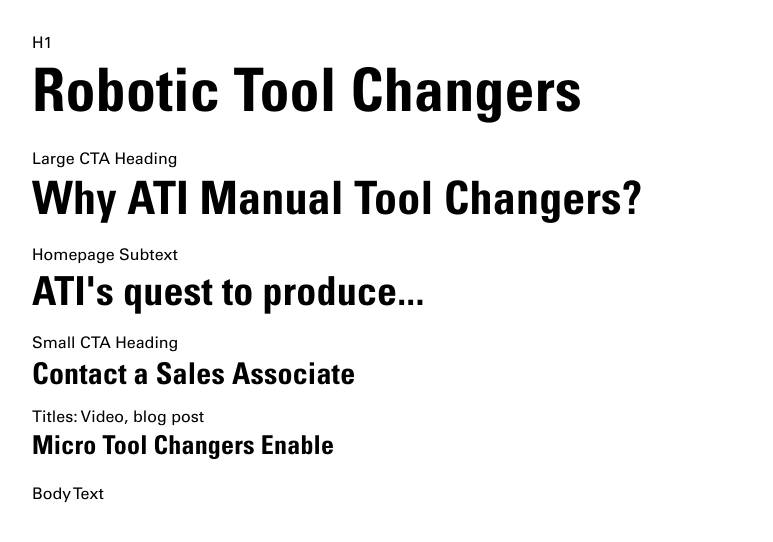
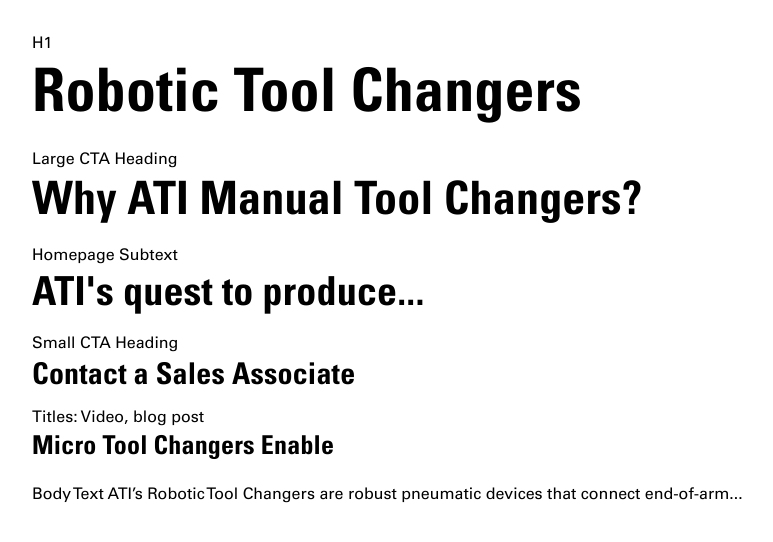
Before and after one commit to bubacz/ati, a website: page index.html in a window 1280 px wide. Shown: the whole page, without its empty margins (0-773 px from the left). Drawn offline with Linux system fonts and the light colour scheme.

Commit message:
Added body text

```diff
--- a/index.html
+++ b/index.html
@@ -45,7 +45,10 @@
                 </li>
             </ul>
 
-            <p>Body Text</p>
+            <p>
+                Body Text
+                ATI’s Robotic Tool Changers are robust pneumatic devices that connect end-of-arm...
+            </p>
         </section>
 	</body>
 </html>
```
